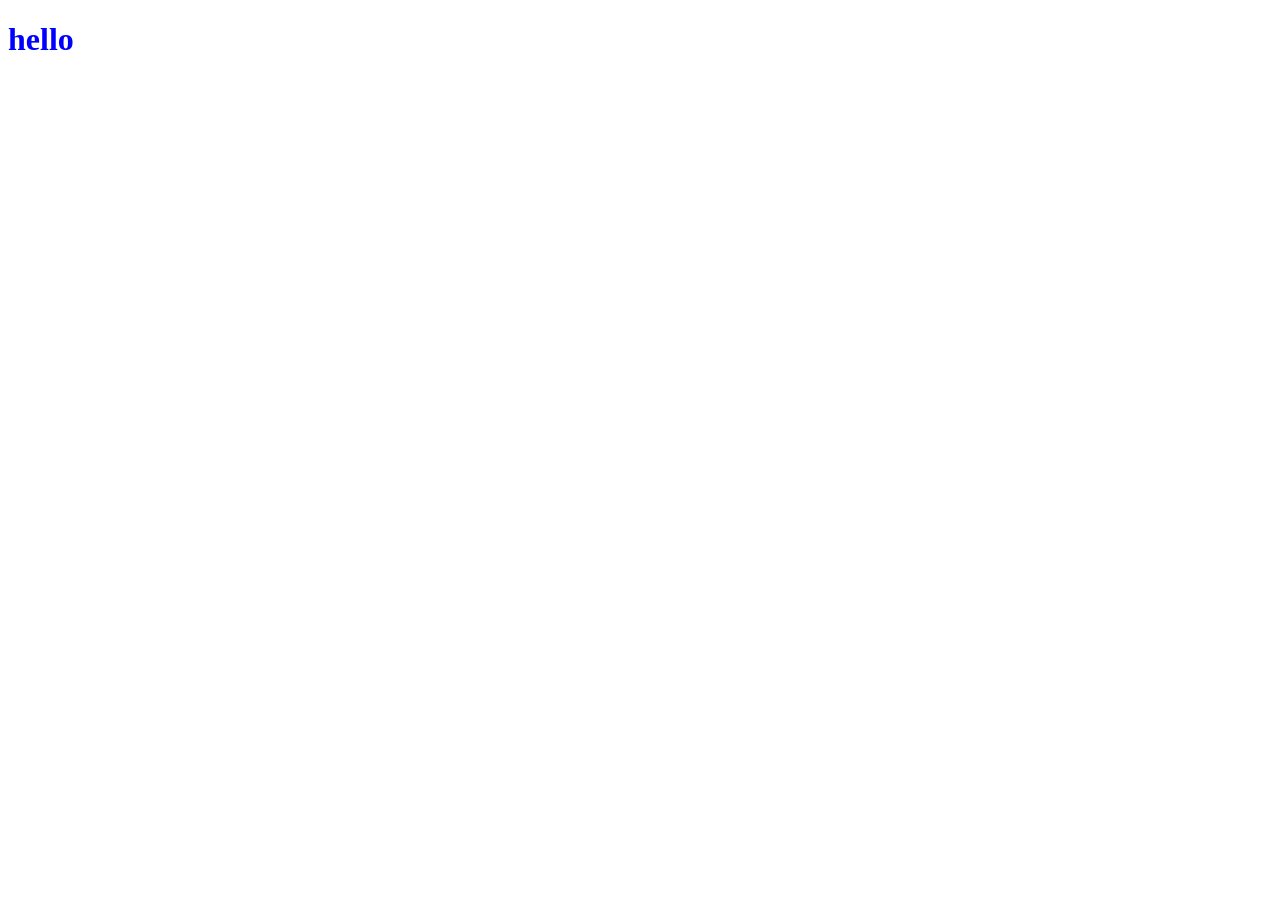
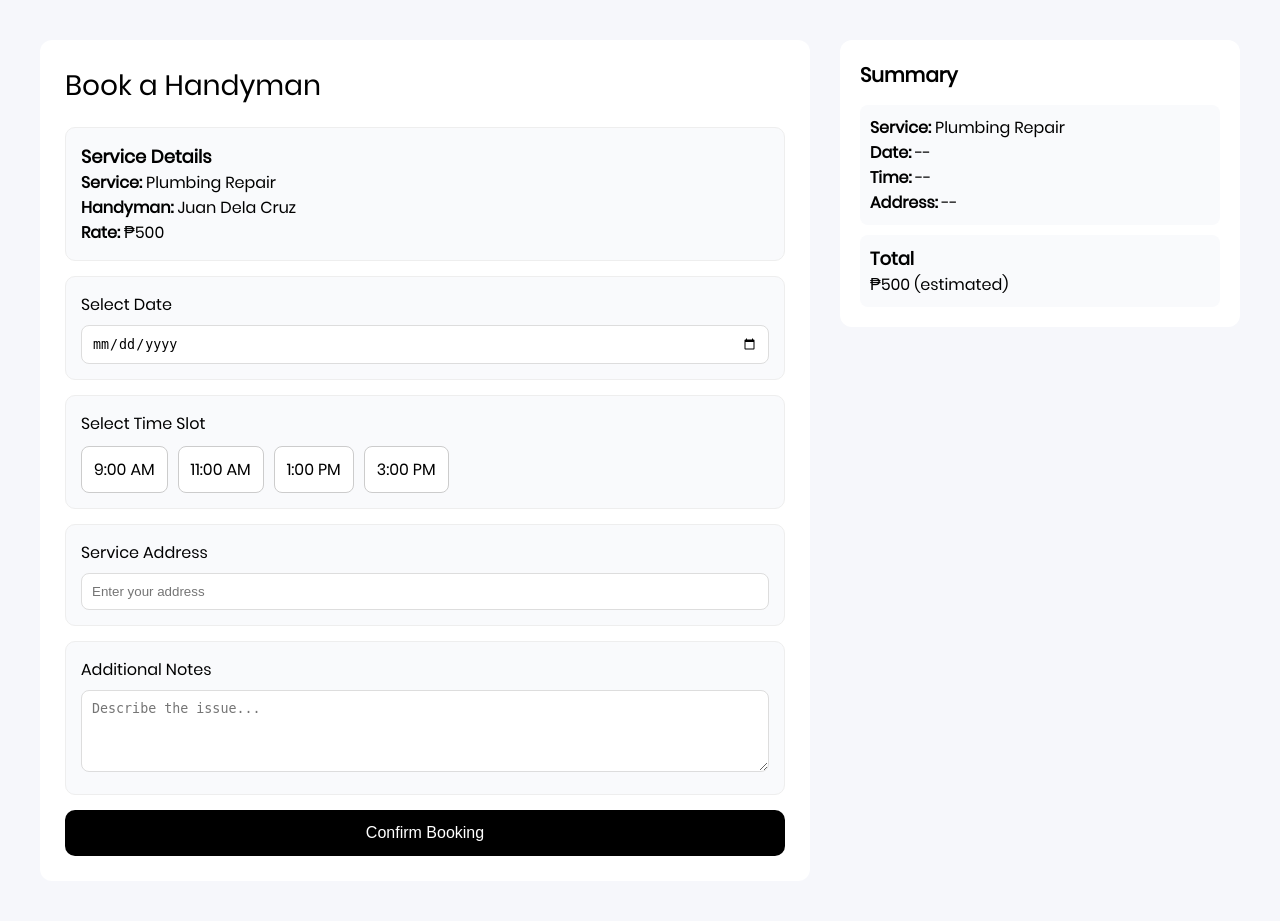
Before and after one commit to gianluiss-adnu/fixmate, a Django app: page /booking/ in a window 1280 px wide. Before the commit the page is almost empty. Before the commit the page ends 50 px from the top, so only its background shows below. Run offline with Django 5.2, Linux system fonts and the light colour scheme.

Commit message:
Added booking page html and styles

```diff
--- a/booking/static/booking/booking.css
+++ b/booking/static/booking/booking.css
@@ -1,3 +1,112 @@
+/* PAGE LAYOUT */
+.booking-container {
+    display: flex;
+    gap: 30px;
+    padding: 40px;
+    background: #f6f7fb;
+    min-height: 100vh;
+}
+
+/* FORM SECTION */
+.booking-form {
+    flex: 2;
+    background: white;
+    padding: 25px;
+    border-radius: 12px;
+}
+
+/* SUMMARY PANEL */
+.booking-summary {
+    flex: 1;
+    background: white;
+    padding: 20px;
+    border-radius: 12px;
+    height: fit-content;
+    position: sticky;
+    top: 20px;
+}
+
+/* HEADERS */
 h1 {
-    color: blue;
+    margin-bottom: 20px;
+    font-size: 28px;
 }
+
+h2 {
+    margin-bottom: 15px;
+}
+
+/* CARD BLOCKS */
+.card {
+    background: #f9fafc;
+    padding: 15px;
+    border-radius: 10px;
+    margin-bottom: 15px;
+    border: 1px solid #eee;
+}
+
+/* INPUTS */
+input, textarea {
+    width: 100%;
+    margin-top: 8px;
+    padding: 10px;
+    border-radius: 8px;
+    border: 1px solid #ddd;
+    outline: none;
+}
+
+input:focus, textarea:focus {
+    border-color: #000;
+}
+
+/* TIME SLOTS */
+.time-slots {
+    display: flex;
+    gap: 10px;
+    flex-wrap: wrap;
+    margin-top: 10px;
+}
+
+.time-slots label {
+    padding: 10px 12px;
+    border: 1px solid #ccc;
+    border-radius: 8px;
+    cursor: pointer;
+    background: white;
+    transition: 0.2s;
+}
+
+.time-slots input {
+    display: none;
+}
+
+.time-slots input:checked + label {
+    background: black;
+    color: white;
+    border-color: black;
+}
+
+/* BUTTON */
+.confirm-btn {
+    width: 100%;
+    padding: 14px;
+    background: black;
+    color: white;
+    border: none;
+    border-radius: 10px;
+    cursor: pointer;
+    font-size: 16px;
+    transition: 0.2s;
+}
+
+.confirm-btn:hover {
+    opacity: 0.85;
+}
+
+/* SUMMARY BOX */
+.summary-box, .price-box {
+    margin-top: 10px;
+    padding: 10px;
+    background: #f9fafc;
+    border-radius: 8px;
+}
--- a/booking/templates/booking/booking_page.html
+++ b/booking/templates/booking/booking_page.html
@@ -5,10 +5,99 @@
 <head>
     <meta charset="UTF-8">
     <meta name="viewport" content="width=device-width, initial-scale=1.0">
+    <link rel="stylesheet" href="{% static 'css/fonts.css' %}">
+    <link rel="stylesheet" href="{% static 'css/global.css' %}">
     <link rel="stylesheet" href="{% static 'booking/booking.css' %}">
     <title>Fixmate</title>
 </head>
 <body>
-    <h1>hello</h1>
+<div class="booking-container">
+
+    <!-- BOOKING FORM -->
+    <form class="booking-form" method="POST">
+
+        {% csrf_token %}
+
+        <h1>Book a Handyman</h1>
+
+        <!-- SERVICE INFO (display only) -->
+        <div class="card">
+            <h3>Service Details</h3>
+            <p><strong>Service:</strong> Plumbing Repair</p>
+            <p><strong>Handyman:</strong> Juan Dela Cruz</p>
+            <p><strong>Rate:</strong> ₱500</p>
+        </div>
+
+        <!-- DATE -->
+        <div class="card">
+            <label for="date">Select Date</label>
+            <input type="date" id="date" name="date" required>
+        </div>
+
+        <!-- TIME -->
+        <div class="card">
+            <label>Select Time Slot</label>
+
+            <div class="time-slots">
+                <label>
+                    <input type="radio" name="time" value="09:00">
+                    9:00 AM
+                </label>
+
+                <label>
+                    <input type="radio" name="time" value="11:00">
+                    11:00 AM
+                </label>
+
+                <label>
+                    <input type="radio" name="time" value="13:00">
+                    1:00 PM
+                </label>
+
+                <label>
+                    <input type="radio" name="time" value="15:00">
+                    3:00 PM
+                </label>
+            </div>
+        </div>
+
+        <!-- ADDRESS -->
+        <div class="card">
+            <label for="address">Service Address</label>
+            <input type="text" id="address" name="address" placeholder="Enter your address" required>
+        </div>
+
+        <!-- NOTES -->
+        <div class="card">
+            <label for="notes">Additional Notes</label>
+            <textarea id="notes" name="notes" rows="4" placeholder="Describe the issue..."></textarea>
+        </div>
+
+        <!-- SUBMIT -->
+        <button type="submit" class="confirm-btn">
+            Confirm Booking
+        </button>
+
+    </form>
+
+    <!-- SUMMARY PANEL (frontend only for now) -->
+    <div class="booking-summary">
+
+        <h2>Summary</h2>
+
+        <div class="summary-box">
+            <p><strong>Service:</strong> Plumbing Repair</p>
+            <p><strong>Date:</strong> --</p>
+            <p><strong>Time:</strong> --</p>
+            <p><strong>Address:</strong> --</p>
+        </div>
+
+        <div class="price-box">
+            <h3>Total</h3>
+            <p>₱500 (estimated)</p>
+        </div>
+
+    </div>
+</div>
 </body>
 </html>
```
